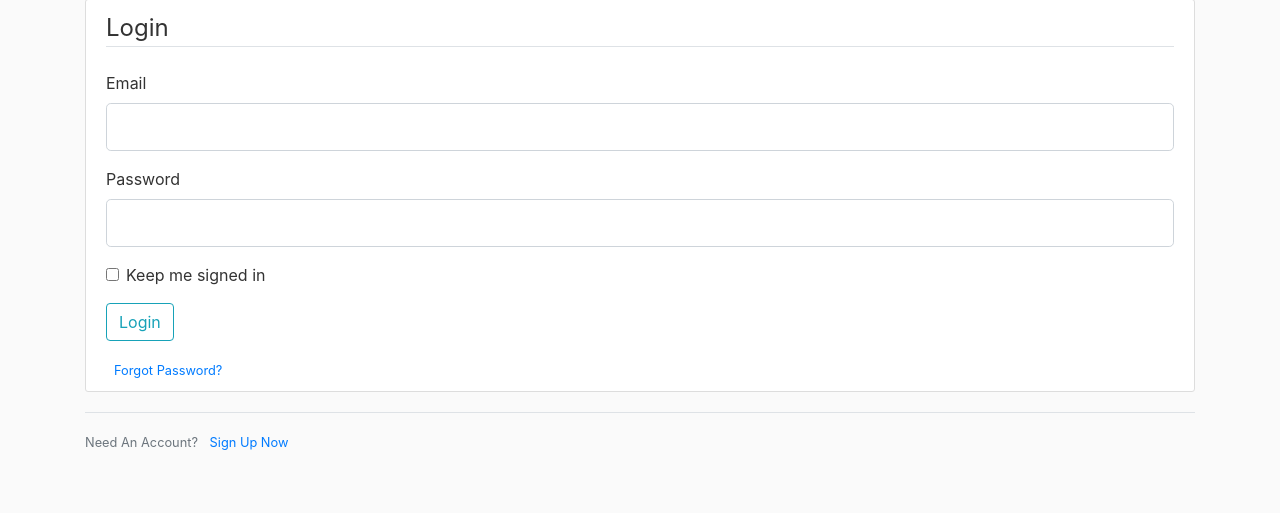
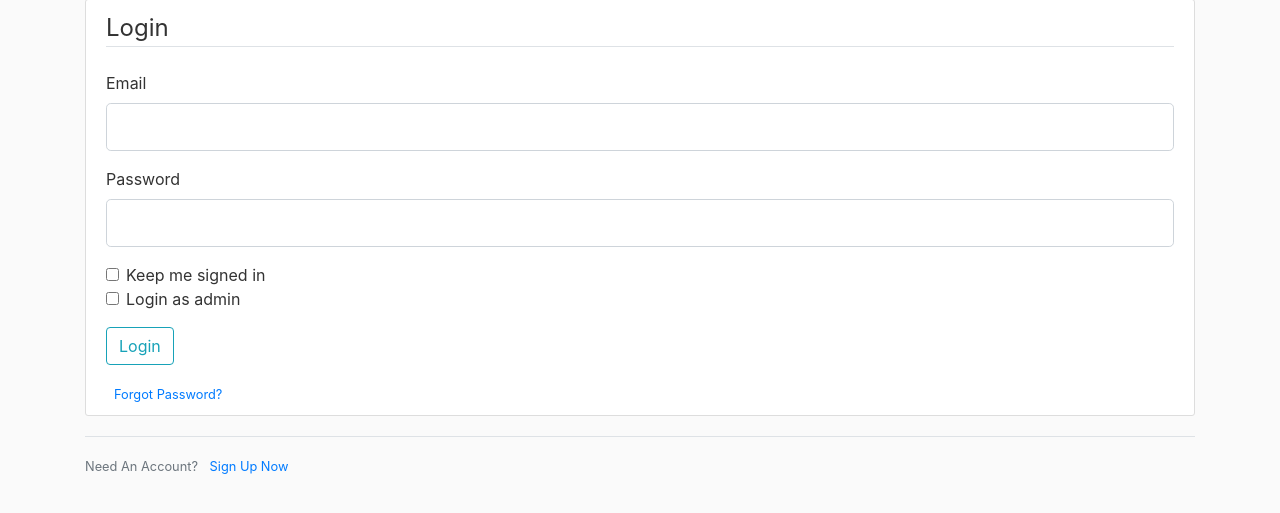
Before and after one commit to GreatBahram/Flask4Mahdi, a Flask app: page /login in a window 1280 px wide. Shown: the part 82-595 px from the top of the page. Run offline with Flask 2, Linux system fonts and the light colour scheme; some libraries are stand-ins or nearby versions.

Commit message:
add second changes

```diff
--- a/app/auth/forms.py
+++ b/app/auth/forms.py
@@ -38,6 +38,7 @@ class LoginForm(FlaskForm):
     email = StringField('Email', validators=[DataRequired(), Email()])
     password = PasswordField('Password', validators=[DataRequired()])
     remember_me = BooleanField('Keep me signed in')
+    admin = BooleanField('Login as admin')
     submit = SubmitField('Login')
 
 
--- a/app/templates/auth/login.html
+++ b/app/templates/auth/login.html
@@ -35,6 +35,10 @@
                 {{ form.remember_me(class="form-check-input")  }}
                 {{ form.remember_me.label(class="form-check-label")  }}
             </div>
+            <div class="form-check">
+                {{ form.admin(class="form-check-input")  }}
+                {{ form.admin.label(class="form-check-label")  }}
+            </div>
         </fieldset>
         <div class="form-group">
             {{ form.submit(class="btn btn-outline-info") }}
```
